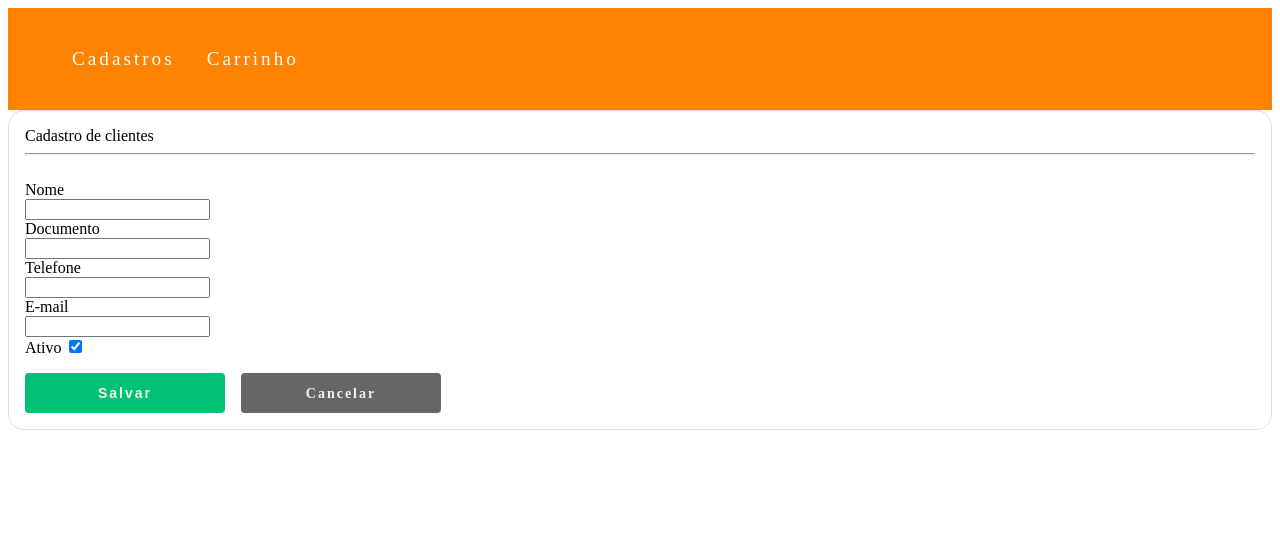
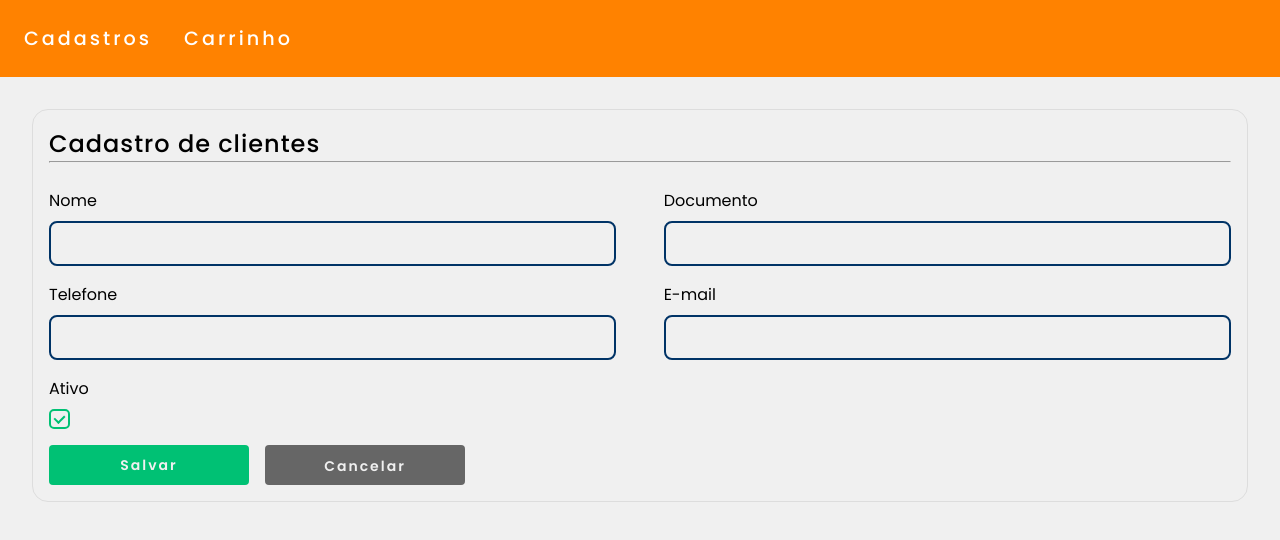
Before and after one commit to joao-belmiro/products-selling, a Vue app: page /new-client in a window 1280 px wide. Shown: the top 540 px of the page. Built offline with nearby package versions, Linux system fonts and the light colour scheme.

Commit message:
feat: split global scss classes for reuse styles

```diff
--- /dev/null
+++ b/src/assets/styles/_global.scss
@@ -0,0 +1,122 @@
+@import url('https://fonts.googleapis.com/css2?family=Poppins:ital,wght@0,100;0,200;0,300;0,400;0,500;0,600;0,700;0,800;0,900;1,100;1,200;1,300;1,400;1,500;1,600;1,700;1,800;1,900&display=swap');
+* {
+  padding: 0;
+  margin: 0;
+  font-family: $global-font;
+  -webkit-tap-highlight-color: rgba(0, 0, 0, 0);
+  -webkit-tap-highlight-color: transparent;
+}
+
+body {
+  background: $background;
+  min-height: 100vh;
+}
+.text-primary {
+  color: $primary;
+}
+
+.pa-4 {
+  padding: 32px;
+  @media only screen and (max-width: 768px) {
+    padding: 16px;
+  }
+}
+
+.flex {
+  display: flex;
+  flex-direction: row;
+  justify-content: center;
+  align-items: center;
+  gap: 32px;
+  @media only screen and (max-width: 768px) {
+    flex-direction: column;
+  }
+}
+
+.h__full_body {
+  height: calc(100vh - 80px);
+}
+.title-card {
+  font-size: 24px;
+  letter-spacing: 1px;
+  font-weight: 500;
+}
+
+.form-container {
+  .i-fields {
+    width: 100%;
+    display: flex;
+    flex-direction: row;
+    justify-content: space-between;
+    flex-wrap: wrap;
+
+    .input-group {
+      width: 48%;
+      display: flex;
+      flex-direction: column;
+      @media screen and (max-width: 576px) {
+        width: 100%;
+      }
+      label {
+        margin-bottom: 8px;
+        text-align: left;
+      }
+      input[type='checkbox'] {
+        display: block;
+        content: '';
+        -webkit-appearance: none;
+        width: 21px;
+        height: 20px;
+        border: 2px solid $primary;
+        border-radius: 5px !important;
+        position: relative;
+        display: flex;
+        cursor: pointer;
+        justify-content: center;
+        align-items: center;
+        cursor: pointer;
+        &:not(:checked)::after {
+          opacity: 0;
+        }
+        &:checked {
+          border-color: $secondary;
+        }
+        &:checked::after {
+          content: '';
+          opacity: 1;
+          transition: opacity 0.3s;
+          position: absolute;
+          bottom: 4px;
+          width: 5px;
+          height: 8px;
+          border: 2px solid $secondary;
+          border-width: 0 2px 2px 0;
+          transform: rotate(45deg);
+        }
+      }
+      .input-field {
+        border-radius: 8px;
+        margin-bottom: 16px;
+        padding: 8px;
+        border: 2px solid $primary;
+
+        input[type='text'],
+        select {
+          width: 100%;
+          height: 20px;
+          background: $background;
+          border: none;
+          font-size: 16px;
+
+          &:focus-within {
+            outline: none;
+          }
+        }
+
+        &:focus-within {
+          border: 2px solid $secondary;
+        }
+      }
+    }
+  }
+}
--- a/src/main.js
+++ b/src/main.js
@@ -1,3 +1,4 @@
+import './assets/styles/_global.scss'
 import Vue from 'vue'
 import App from './App.vue'
 import router from './router'
```
